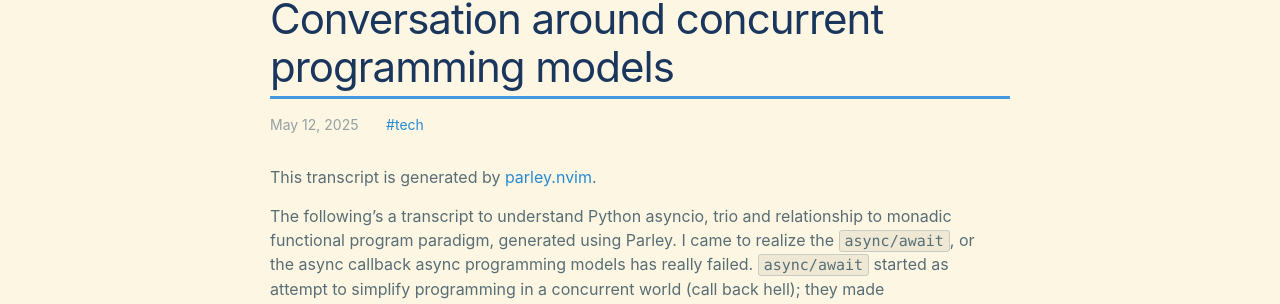
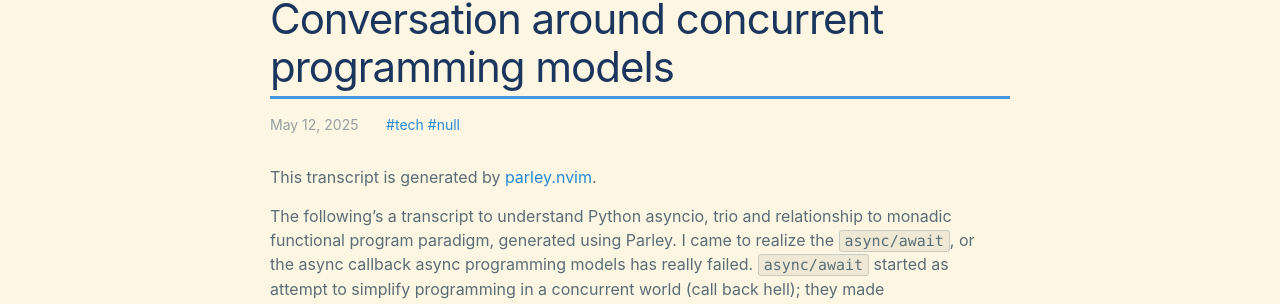
Before and after one commit to xianxu/xianxu.github.io, a Jekyll site: the page built from _posts/2025-05-12-conversation_around_concurrent_programming_models.markdown, in a window 1280 px wide and 900 px high. Shown: the part 130-434 px from the top of the window. Built offline with Jekyll 4.4.1, drawn with Linux system fonts in a browser that asks for light colours; comment, search, counter and statistics services are not loaded.

Commit message:
Sync latest _posts from remote land

```diff
--- a/_posts/2025-05-12-conversation_around_concurrent_programming_models.markdown
+++ b/_posts/2025-05-12-conversation_around_concurrent_programming_models.markdown
@@ -2,8 +2,9 @@
 layout: post
 title:  "Conversation around concurrent programming models"
 date:   2025-05-12
-tags: tech
+tags: tech null
 comments: true
+hidden: true
 ---
 
 <style>
```
